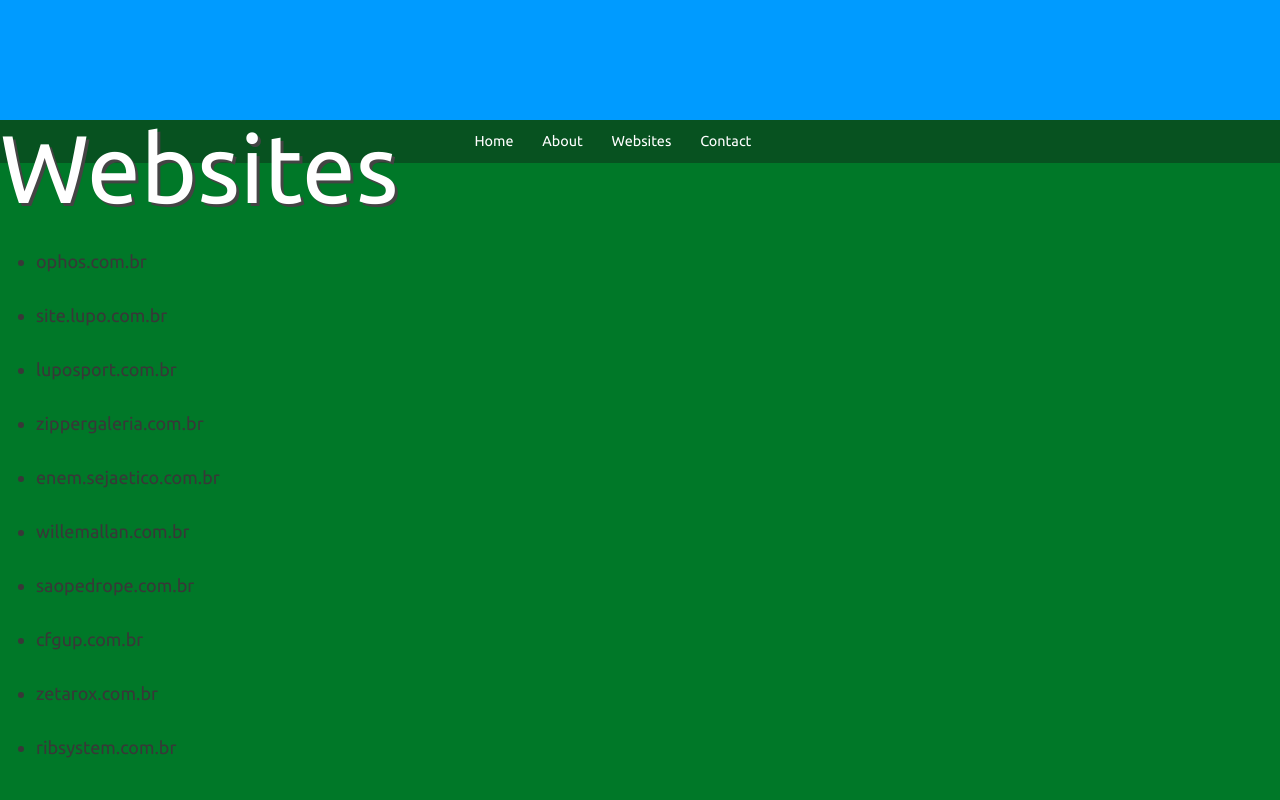
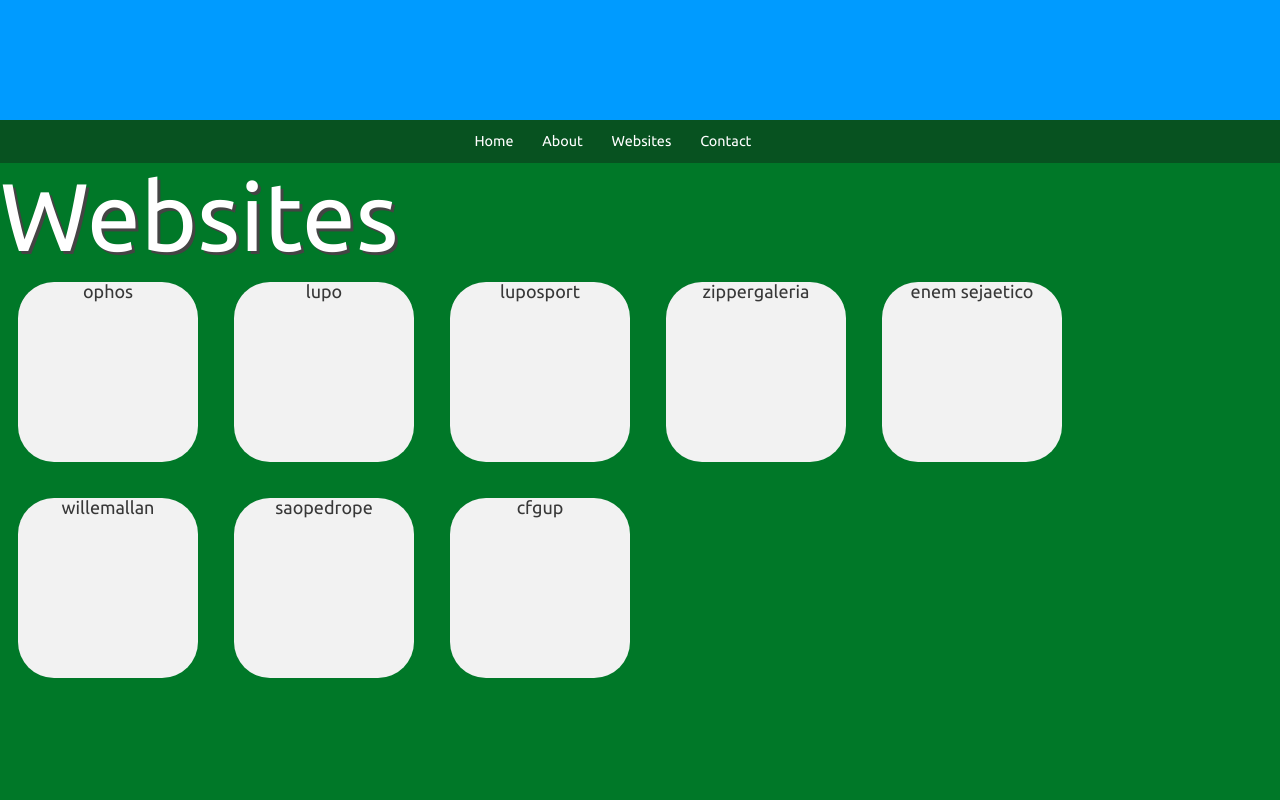
Before and after one commit to wiskton/wiskton.github.io, a plain HTML site: page index.html in a window 1280 px wide. Shown: the part 1480-2280 px from the top of the page. Drawn offline with Linux system fonts and the light colour scheme.

Commit message:
index estilo

```diff
--- a/css/estilo.css
+++ b/css/estilo.css
@@ -131,6 +131,7 @@ body{
 #about .text{
     position: relative;
     width: 100%;
+    top: 4em;
 }
 
 #about h1 {
@@ -201,6 +202,7 @@ body{
 #websites .text{
     position: relative;
     width: 100%;
+    top: 4em;
 }
 
 #websites h1 {
@@ -219,9 +221,14 @@ body{
 #websites .itens li {
     font-family: 'Ubuntu',sans-serif;
     font-size: 1.5em;
-    margin: 2em;
+    margin: 1em;
     color: #383838;
-    list-style: disc;
+    float:left;
+    background: #F2F2F2;
+    min-height: 10em;
+    min-width: 10em;
+    border-radius:2em;
+    text-align: center;
 }
 
 #websites em {
--- a/index.html
+++ b/index.html
@@ -93,16 +93,14 @@
         <div class="text">
             <h1>Websites</h1>
             <ul class="itens">
-                <li>ophos.com.br</li>
-                <li>site.lupo.com.br</li>
-                <li>luposport.com.br</li>
-                <li>zippergaleria.com.br</li>
-                <li>enem.sejaetico.com.br</li>
-                <li>willemallan.com.br</li>
-                <li>saopedrope.com.br</li>
-                <li>cfgup.com.br</li>
-                <li>zetarox.com.br</li>
-                <li>ribsystem.com.br</li>
+                <li>ophos</li>
+                <li>lupo</li>
+                <li>luposport</li>
+                <li>zippergaleria</li>
+                <li>enem sejaetico</li>
+                <li>willemallan</li>
+                <li>saopedrope</li>
+                <li>cfgup</li>
             <ul>
         </div>
 
```
